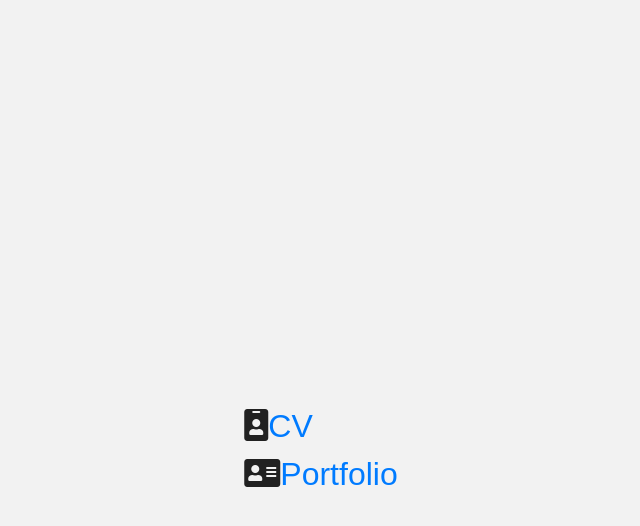
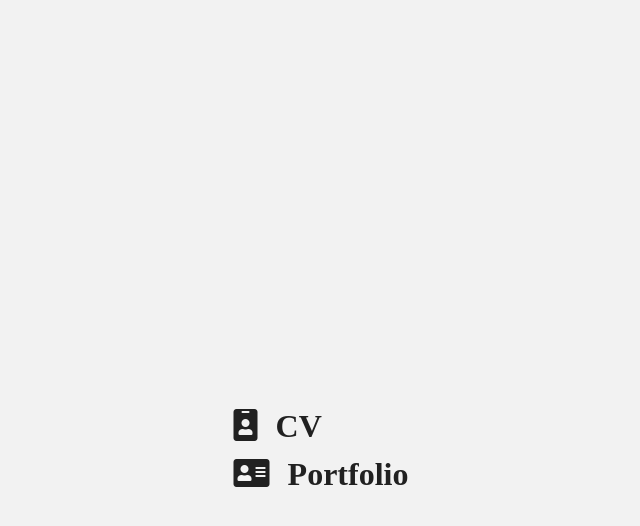
Before and after one commit to kwangsooshin/kwangsooshin.github.io, a Jekyll site: the page built from _resume/index.html, in a window 1280 px wide. Shown: the top 526 px of the page, without its empty margins (319-959 px from the left). Built offline with Jekyll 4.4.1, drawn with Linux system fonts in a browser that asks for light colours; nearby versions of some CDN libraries; some web fonts are replaced.

Commit message:
Update index.html

```diff
--- a/_resume/index.html
+++ b/_resume/index.html
@@ -3,7 +3,7 @@ layout: layout
 ---
 <div class="container">
     <div class="resume">
-        <a href="{{ site.base_url }}static/resume/KwangsooShin_CV.pdf"><i class="fas fa-id-badge"></i>CV</a></br>
-        <a href="{{ site.base_url }}static/resume/KwangsooShin_Portfolio.pdf"><i class="fas fa-address-card"></i>Portfolio</a>
+        <a href="{{ site.base_url }}static/resume/KwangsooShin_CV.pdf"><i class="fas fa-id-badge"> CV</i></a></br>
+        <a href="{{ site.base_url }}static/resume/KwangsooShin_Portfolio.pdf"><i class="fas fa-address-card"> Portfolio</i></a>
     </div>
 </div>
```
